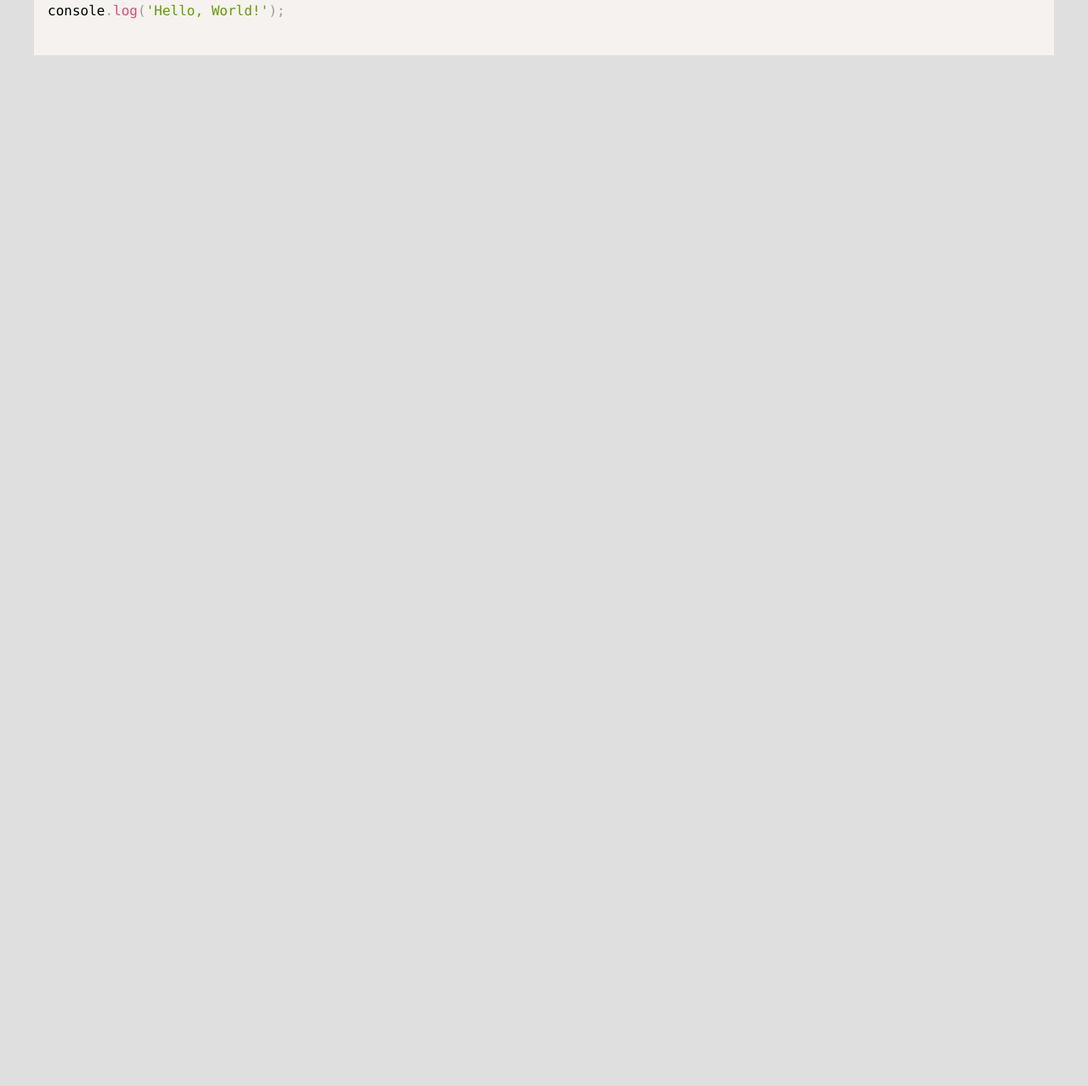
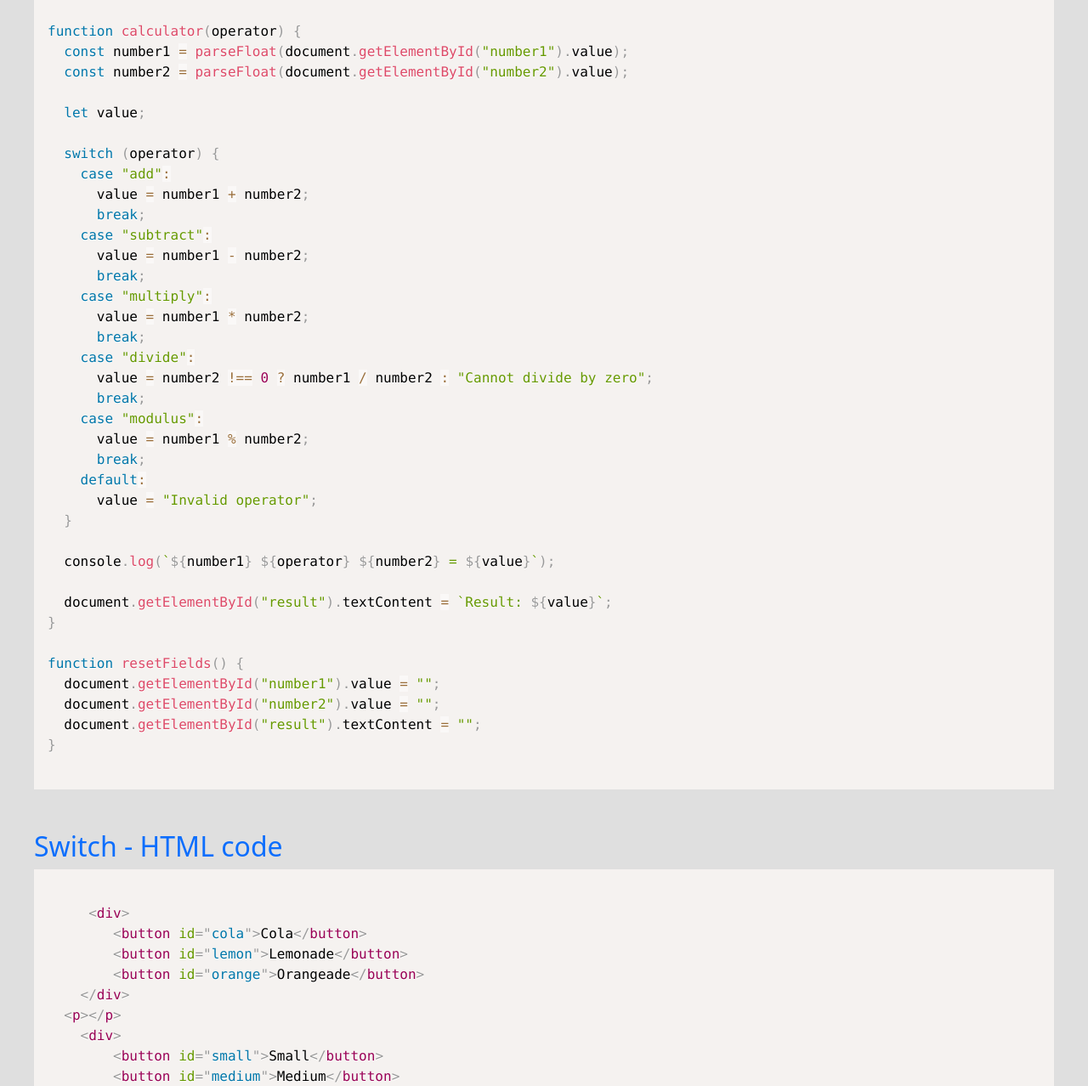
Before and after one commit to conspirisi/codersGuild, an Eleventy site: page src/codersGuild_01_introJS.njk in a window 1280 px wide. Shown: the part 636-1914 px from the top of the page at 85% size. Before the commit the page ends 800 px from the top, so only its background shows below. Built offline with nearby package versions, Linux system fonts and the light colour scheme; Eleventy itself is replaced by a stand-in of ours; files that its build step writes are made by us from their sources.

Commit message:
nav updated

```diff
--- a/src/_includes/layouts/nav.njk
+++ b/src/_includes/layouts/nav.njk
@@ -11,10 +11,10 @@
     <div class="collapse navbar-collapse" id="navbarNavDropdown">
       <ul class="navbar-nav">
         <li class="nav-item">
-          <a class="nav-link active" aria-current="page" href="#">Home</a>
+          <a class="nav-link active" aria-current="page" href="/">Home</a>
         </li>
         <li class="nav-item">
-          <a class="nav-link" href="#">Features</a>
+          {# <a class="nav-link" href="#">Features</a> #}
         </li>
         <li class="nav-item dropdown">
           <a class="nav-link dropdown-toggle" href="#" id="navbarDropdownMenuLink" role="button" data-bs-toggle="dropdown" aria-expanded="false">
--- a/src/codersGuild_01_introJS.njk
+++ b/src/codersGuild_01_introJS.njk
@@ -4,7 +4,9 @@ title: Home Page
 ---
 
 
-    <h2>HTML Code Snippet</h2>
+
+ <h2 class="text-primary mt-5">Calculator - HTML code</h2>
+
     <pre><code class="language-html">
  &lt;h1&gt;Calculator&lt;/h1&gt;
 
@@ -23,11 +25,119 @@ title: Home Page
     </code></pre>
 
 
-    <h2>JavaScript Code Snippet</h2>
+   <h2 class="text-primary mt-2">Calculator - JS code</h2>
     <pre><code class="language-javascript">
-// Sample JavaScript Code
-console.log('Hello, World!');
+function calculator(operator) {
+  const number1 = parseFloat(document.getElementById("number1").value);
+  const number2 = parseFloat(document.getElementById("number2").value);
+
+  let value;
+
+  switch (operator) {
+    case "add":
+      value = number1 + number2;
+      break;
+    case "subtract":
+      value = number1 - number2;
+      break;
+    case "multiply":
+      value = number1 * number2;
+      break;
+    case "divide":
+      value = number2 !== 0 ? number1 / number2 : "Cannot divide by zero";
+      break;
+    case "modulus":
+      value = number1 % number2;
+      break;
+    default:
+      value = "Invalid operator";
+  }
+
+  console.log(`${number1} ${operator} ${number2} = ${value}`);
+
+  document.getElementById("result").textContent = `Result: ${value}`;
+}
+
+function resetFields() {
+  document.getElementById("number1").value = "";
+  document.getElementById("number2").value = "";
+  document.getElementById("result").textContent = "";
+}
     </code></pre>
 
 
+
+<h2 class="text-primary mt-5">Switch - HTML code</h2>
+
+    <pre><code class="language-html">
+     &lt;div&gt;
+        &lt;button id="cola"&gt;Cola&lt;/button&gt;
+        &lt;button id="lemon"&gt;Lemonade&lt;/button&gt;
+        &lt;button id="orange"&gt;Orangeade&lt;/button&gt;
+    &lt;/div&gt;
+  &lt;p&gt;&lt;/p&gt;
+    &lt;div&gt;
+        &lt;button id="small"&gt;Small&lt;/button&gt;
+        &lt;button id="medium"&gt;Medium&lt;/button&gt;
+        &lt;button id="large"&gt;Large&lt;/button&gt;
+    &lt;/div&gt;
+    &lt;p&gt;&lt;/p&gt;
+    &lt;div&gt;
+        &lt;button id="order"  style="background-color:MediumAquamarine;"&gt;Order my drink!&lt;/button&gt;
+      &lt;button id="reset" style="background-color:pink;"&gt;Reset&lt;/button&gt;
+    &lt;/div&gt;
+    &lt;p id="orderOutput"&gt;&lt;/p&gt;
+
+    </code></pre>
+
+
+   <h2 class="text-primary mt-2">Switch - JS code</h2>
+    <pre><code class="language-javascript">
+function calculator(operator) {
+  const number1 = parseFloat(document.getElementById("number1").value);
+  const number2 = parseFloat(document.getElementById("number2").value);
+
+  let value;
+
+  switch (operator) {
+    case "add":
+      value = number1 + number2;
+      break;
+    case "subtract":
+      value = number1 - number2;
+      break;
+    case "multiply":
+      value = number1 * number2;
+      break;
+    case "divide":
+      value = number2 !== 0 ? number1 / number2 : "Cannot divide by zero";
+      break;
+    case "modulus":
+      value = number1 % number2;
+      break;
+    default:
+      value = "Invalid operator";
+  }
+
+  console.log(`${number1} ${operator} ${number2} = ${value}`);
+
+  document.getElementById("result").textContent = `Result: ${value}`;
+}
+
+function resetFields() {
+  document.getElementById("number1").value = "";
+  document.getElementById("number2").value = "";
+  document.getElementById("result").textContent = "";
+}
+    </code></pre>
+
+    <h2 class="text-primary mt-2">Percentage - JS code</h2>
+    <pre><code class="language-javascript">
+//function to calculate percentage takes 2 arguments, desired percentage and a number to work out a percentage on.
+percentageCalc=(percentage,numToProcess)=>{
+  return console.log((percentage/100)*numToProcess) // returns the percentage
+}
+percentageCalc(20,1000)
+    </code></pre>
+
     <script src="https://cdnjs.cloudflare.com/ajax/libs/prism/1.25.0/prism.min.js"></script>
```
Also changed, not shown: 3 other files.
